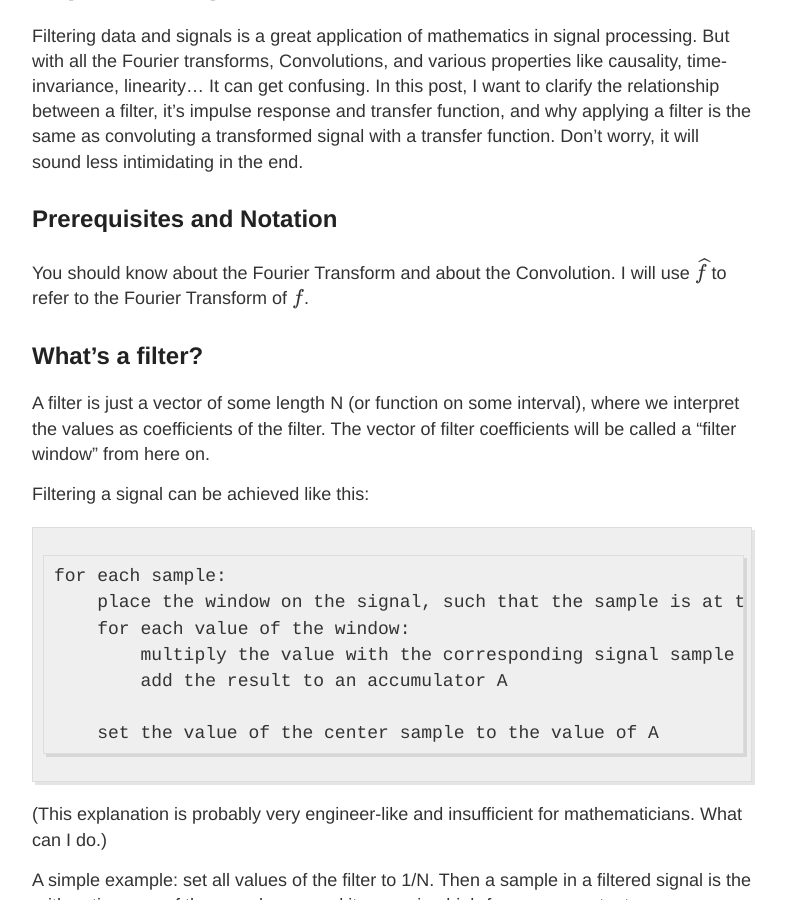
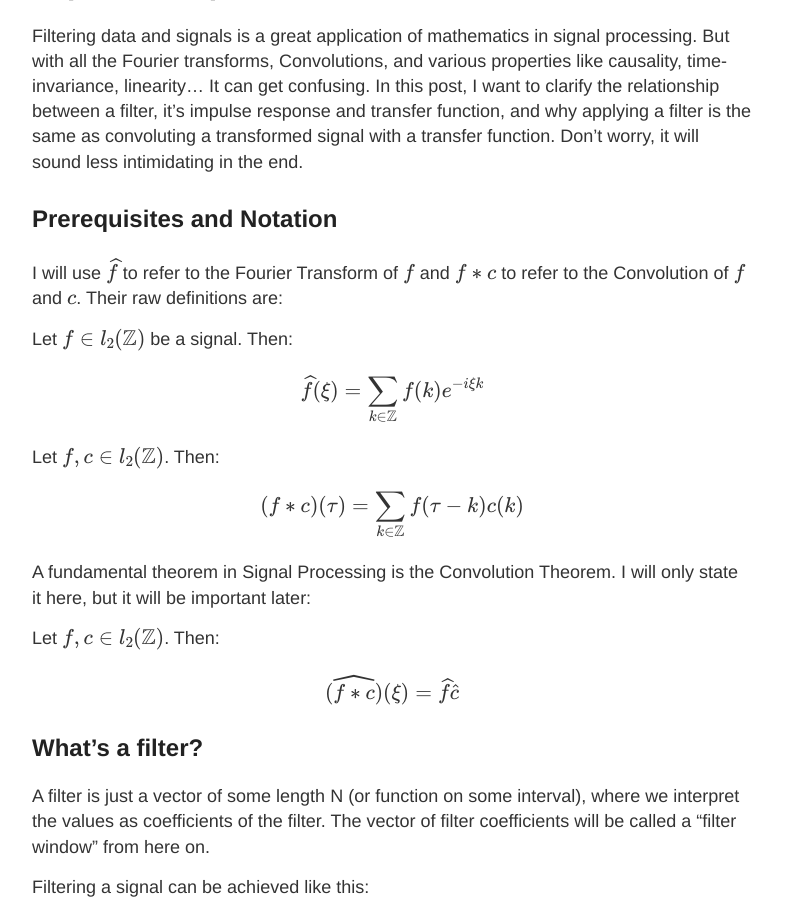
Before and after one commit to barafael/barafael.github.io, a Jekyll site: the page built from _posts/2018-07-8-Impulse-Response-and-Transfer-Function.md, in a window 1280 px wide and 900 px high, scrolled down 339 px. Shown: the whole window, without its empty margins (248-1034 px from the left). Built offline with Jekyll 4.4.1, drawn with Linux system fonts in a browser that asks for light colours; formulas are drawn with MathJax 3; a script that is not in the unit is left out.

Commit message:
add math definitions

```diff
--- a/_posts/2018-07-8-Impulse-Response-and-Transfer-Function.md
+++ b/_posts/2018-07-8-Impulse-Response-and-Transfer-Function.md
@@ -7,11 +7,27 @@ Filtering data and signals is a great application of mathematics in signal proce
 
 ## Prerequisites and Notation
 
-You should know about the Fourier Transform and about the Convolution. I will use
-$
-   \widehat{f}
-$
-to refer to the Fourier Transform of $f$.
+I will use $\widehat{f}$ to refer to the Fourier Transform of $f$ and $f \ast c$ to refer to the Convolution of $f$ and $c$. Their raw definitions are:
+
+Let $f \in l_2(\mathbb{Z})$ be a signal. Then:
+
+$$
+\widehat{f}(\xi) = \sum_{k \in \mathbb{Z}}f(k)e^{-i\xi k}
+$$
+
+Let $f, c \in l_2(\mathbb{Z})$. Then:
+
+$$
+(f \ast c)(\tau) = \sum_{k \in \mathbb{Z}}f(\tau - k)c(k)
+$$
+
+A fundamental theorem in Signal Processing is the Convolution Theorem. I will only state it here, but it will be important later:
+
+Let $f, c \in l_2(\mathbb{Z})$. Then:
+
+$$
+\widehat{(f \ast c)}(\xi) = \widehat{f}\widehat{c}
+$$
 
 ## What's a filter?
 
```
